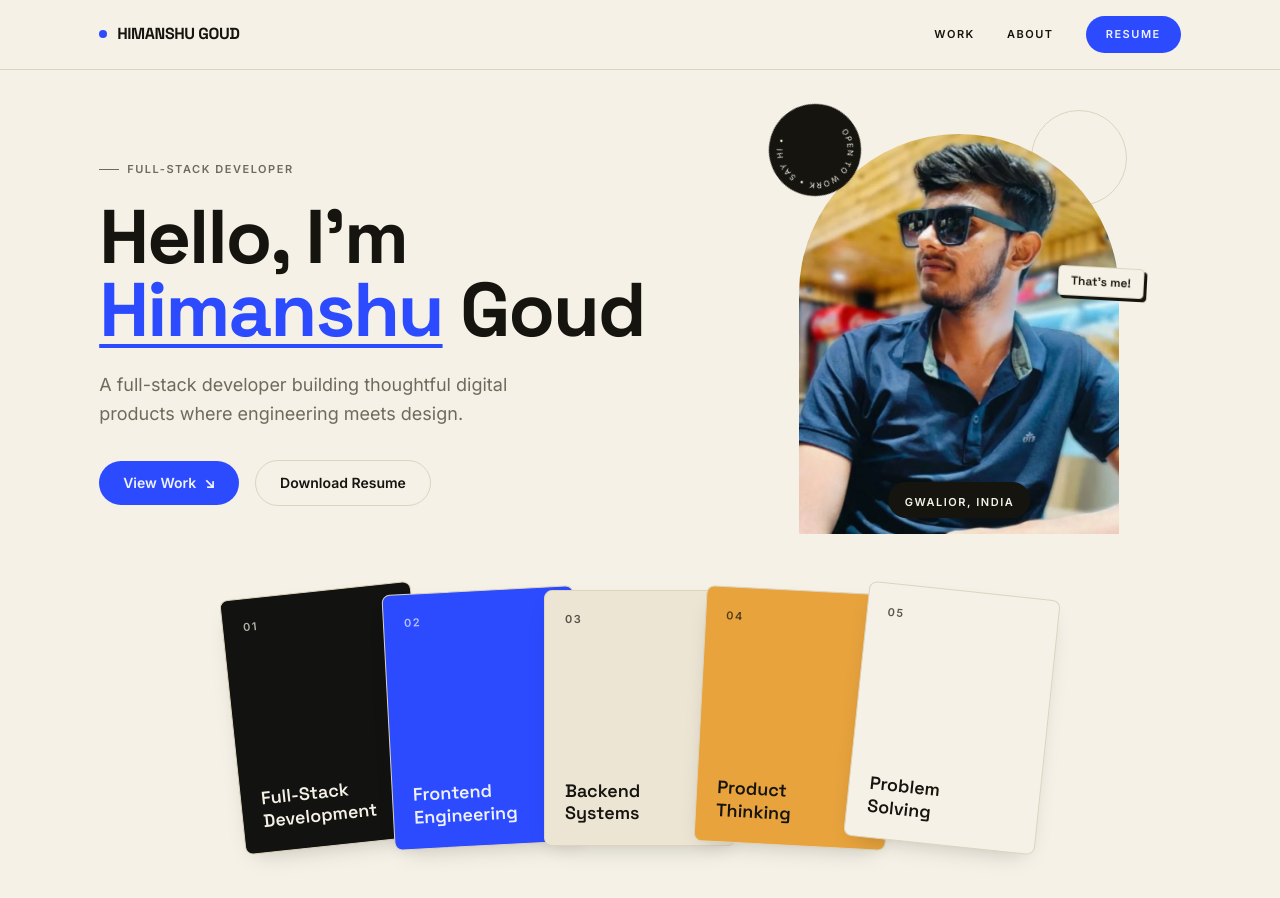
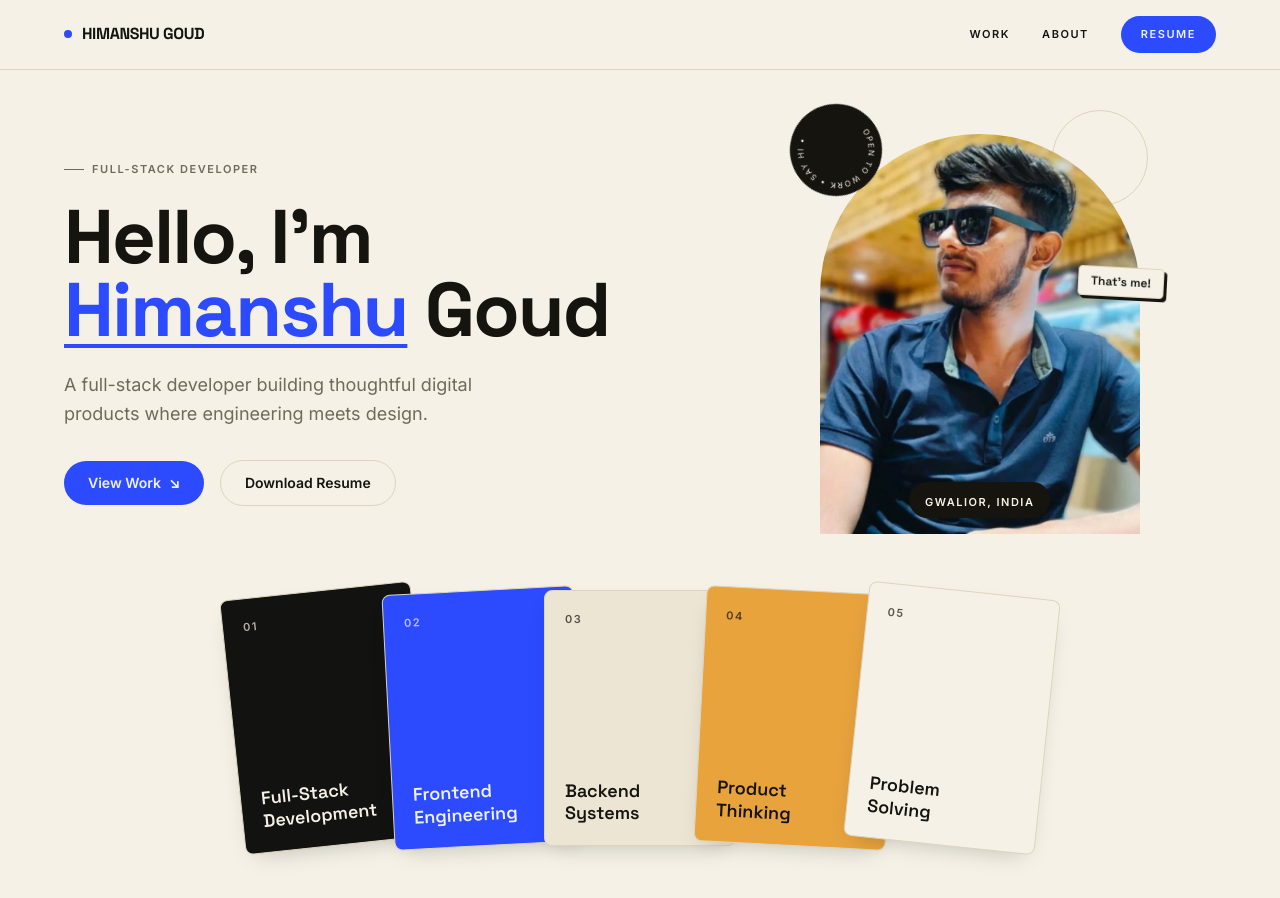
Before and after one commit to himanshugoud/himanshu-portfolio, a Next.js app: page / in a window 1280 px wide. Shown: the top 898 px of the page. Built offline with nearby package versions, Linux system fonts and the light colour scheme.

Commit message:
Fix Home: remove excess side margins on wide screens

```diff
--- a/src/app/globals.css
+++ b/src/app/globals.css
@@ -28,8 +28,8 @@
   --gold: #e8a33d;
 
   /* Layout */
-  --container-max: 74rem;     /* 1184px content column */
-  --gutter: clamp(1.25rem, 4vw, 3.5rem);
+  --container-max: 100rem;    /* 1600px content column — wide, near edge-to-edge */
+  --gutter: clamp(1.5rem, 5vw, 5rem);
 
   /* Radii */
   --radius-sm: 4px;
```
